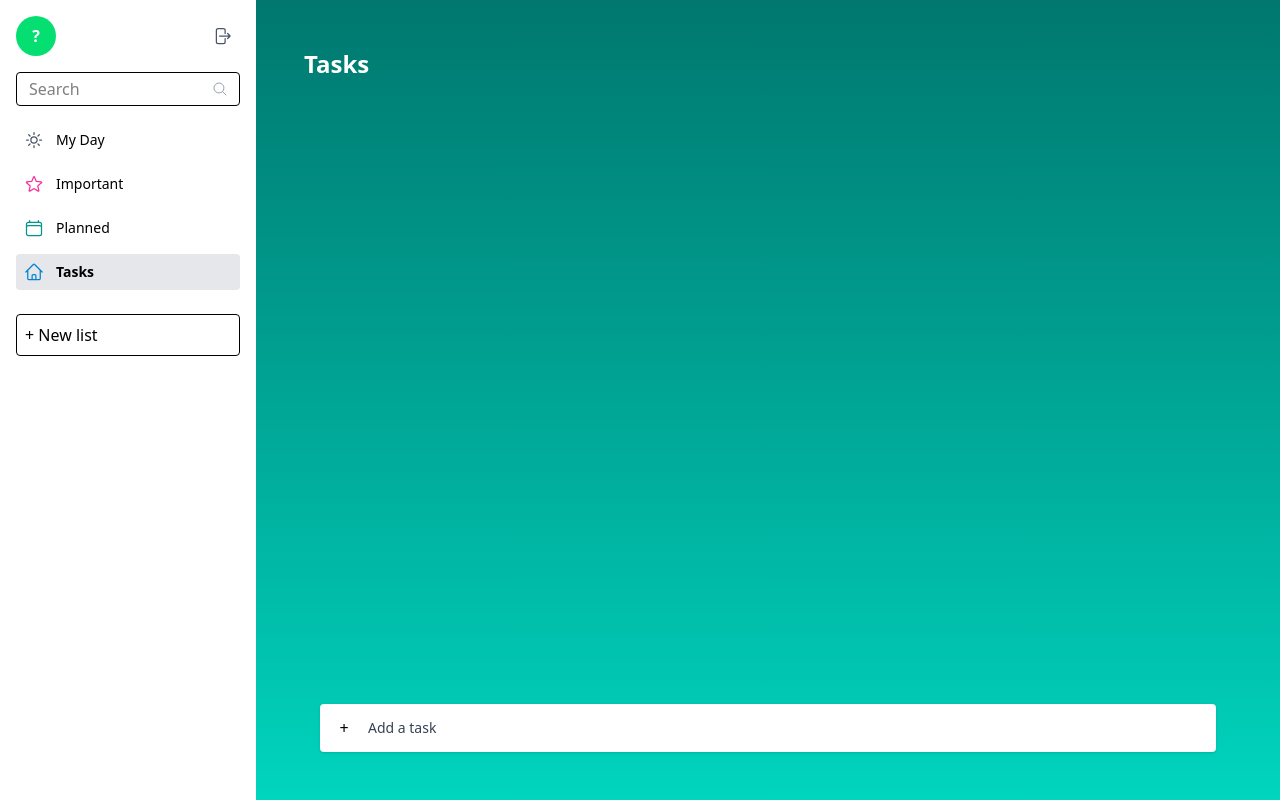
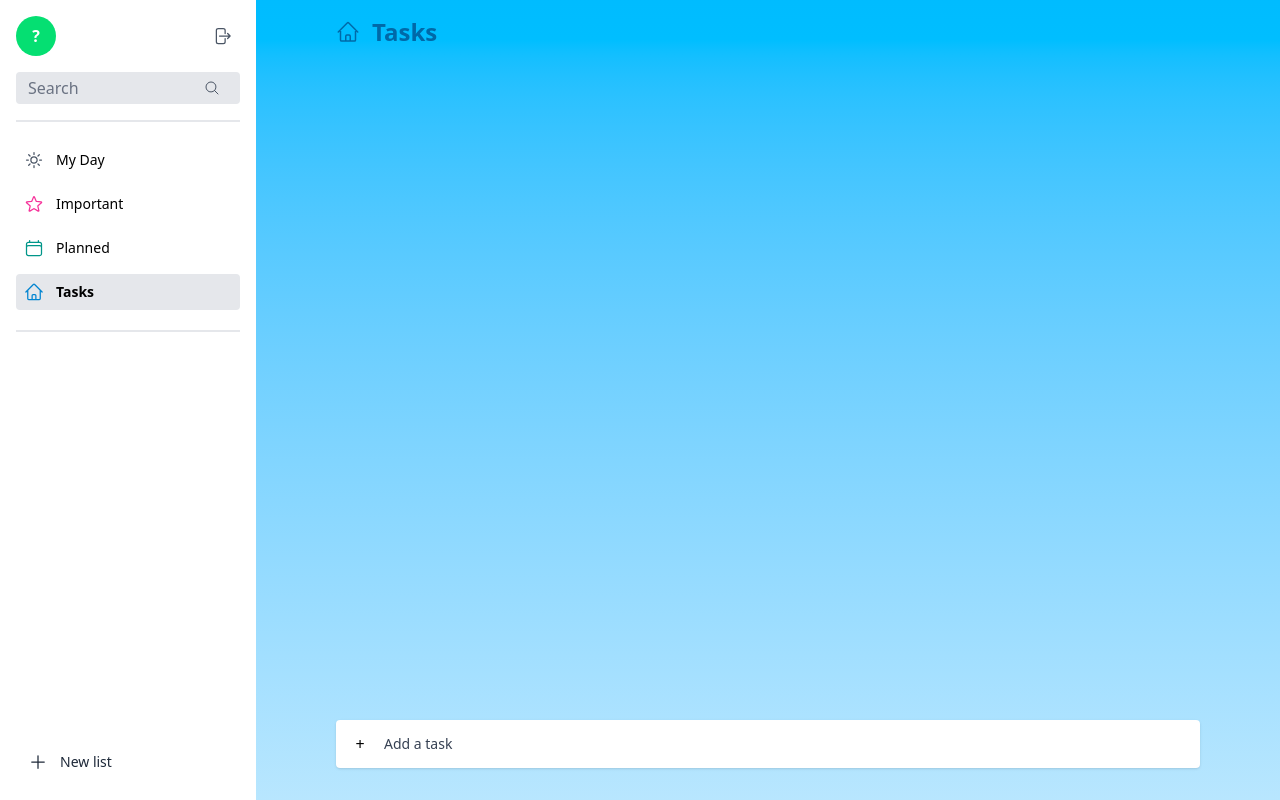
Before and after one commit to AndyAnh174/agent-todo, a Next.js app in the folder client/: page /task in a window 1280 px wide. Built offline with nearby package versions, Linux system fonts and the light colour scheme.

Commit message:
feat: update UI components with icons and improve styling; refactor API URL handling in multiple pages

```diff
--- a/client/src/app/important/page.tsx
+++ b/client/src/app/important/page.tsx
@@ -2,6 +2,7 @@
 
 import Sidebar from "@/components/Sidebar";
 import TaskInput from "@/components/TaskInput";
+import { StarIcon } from "@heroicons/react/24/outline";
 import { useEffect, useState } from "react";
 
 export default function Important() {
@@ -13,10 +14,12 @@ export default function Important() {
       const token = localStorage.getItem("token");
       if (!token) return;
       try {
-        const res = await fetch(
-          `${process.env.NEXT_PUBLIC_API_URL}/api/v1/todos?is_important=true&limit=50`,
-          { headers: { Authorization: `Bearer ${token}` }, cache: "no-store" }
-        );
+        const base = process.env.NEXT_PUBLIC_API_URL || "";
+        const url = `${base}/api/v1/todos?is_important=true&limit=50`;
+        const res = await fetch(url, {
+          headers: { Authorization: `Bearer ${token}` },
+          cache: "no-store",
+        });
         if (!res.ok) return;
         const data = await res.json();
         if (mounted) setTodos(data);
@@ -41,12 +44,16 @@ export default function Important() {
       <Sidebar />
       <div className="flex-1 min-h-screen">
         <section className="relative w-full">
-          <div className="w-full min-h-screen bg-gradient-to-b from-teal-700 to-teal-400 text-white relative">
-            <div className="p-8 md:p-12 max-w-4xl">
+          <div className="w-full min-h-screen bg-gradient-to-b from-pink-300 to-pink-100 text-pink-600 relative">
+            <div className="px-4 md:px-8">
+              <div className="p-4 max-w-4xl mx-auto flex items-center gap-3">
+                <StarIcon className="w-6 h-6 text-pink-600" />
                 <h1 className="text-2xl font-semibold">Important</h1>
               </div>
+            </div>
             {todos.length > 0 && (
-              <div className="p-8 md:p-12 max-w-4xl">
+              <div className="px-4">
+                <div className="p-4 max-w-4xl mx-auto">
                   <div className="bg-white rounded-md shadow-sm p-3">
                     {todos.map((todo: any) => (
                       <div
@@ -65,11 +72,12 @@ export default function Important() {
                     ))}
                   </div>
                 </div>
+              </div>
             )}
           </div>
 
           <div className="-mt-24 px-4 md:px-8 z-10">
-            <div className="max-w-4xl mx-auto">
+            <div className="p-4 max-w-4xl mx-auto">
               <TaskInput />
             </div>
           </div>
--- a/client/src/app/myday/page.tsx
+++ b/client/src/app/myday/page.tsx
@@ -25,13 +25,13 @@ export default function MyDay() {
       const token = localStorage.getItem("token");
       if (!token) return;
       try {
-        const res = await fetch(
-          `${process.env.NEXT_PUBLIC_API_URL}/api/v1/todos?limit=50`,
-          {
-            headers: { Authorization: `Bearer ${token}` },
-            cache: "no-store",
-          }
-        );
+        // fallback: if NEXT_PUBLIC_API_URL is not set, use same origin (so /api/v1/...)
+        const base = process.env.NEXT_PUBLIC_API_URL || "";
+        const url = `${base}/api/v1/todos?limit=50`;
+        const res = await fetch(url, {
+          headers: { Authorization: `Bearer ${token}` },
+          cache: "no-store",
+        });
         if (!res.ok) return;
         const data = await res.json();
         console.log("MyDay: loaded todos", data);
@@ -60,11 +60,11 @@ export default function MyDay() {
       <div className="flex-1 min-h-screen">
         <section className="relative w-full">
           {/* large gradient hero */}
-          <div className="w-full min-h-screen bg-gradient-to-b from-teal-700 to-teal-400 text-white relative">
+          <div className="w-full min-h-screen bg-gradient-to-b from-gray-500 to-yellow-200 text-white relative">
             <div className="px-4 md:px-8">
               <div className="p-4 max-w-4xl mx-auto">
-                <h1 className="text-2xl font-semibold">My Day</h1>
-                <p className="mt-2 text-[12px]">{today}</p>
+                <h1 className="text-3xl font-semibold">My Day</h1>
+                <p className="mt-2 text-[16px]">{today}</p>
               </div>
             </div>
 
--- a/client/src/app/planned/page.tsx
+++ b/client/src/app/planned/page.tsx
@@ -1,5 +1,5 @@
 "use client";
-
+import { CalendarIcon } from "@heroicons/react/24/outline";
 import Sidebar from "@/components/Sidebar";
 import TaskInput from "@/components/TaskInput";
 import { useEffect, useState } from "react";
@@ -41,12 +41,19 @@ export default function Planned() {
       <Sidebar />
       <div className="flex-1 min-h-screen">
         <section className="relative w-full">
-          <div className="w-full min-h-screen bg-gradient-to-b from-teal-700 to-teal-400 text-white relative">
-            <div className="p-8 md:p-12 max-w-4xl">
-              <h1 className="text-2xl font-semibold">Planned</h1>
+          <div className="w-full min-h-screen bg-gradient-to-b from-teal-400 to-teal-100 text-black relative">
+            <div className="px-4 md:px-8">
+              <div className="p-4 max-w-4xl mx-auto flex items-center gap-3">
+                <CalendarIcon className="w-6 h-6 text-teal-700" />
+                <h1 className="text-2xl font-semibold text-teal-700">
+                  Planned
+                </h1>
               </div>
+            </div>
+
             {todos.length > 0 && (
-              <div className="p-8 md:p-12 max-w-4xl">
+              <div className="px-4">
+                <div className="p-4 max-w-4xl mx-auto">
                   <div className="bg-white rounded-md shadow-sm p-3">
                     {todos.map((todo: any) => (
                       <div
@@ -65,11 +72,12 @@ export default function Planned() {
                     ))}
                   </div>
                 </div>
+              </div>
             )}
           </div>
 
           <div className="-mt-24 px-4 md:px-8 z-10">
-            <div className="max-w-4xl mx-auto">
+            <div className="p-4 max-w-4xl mx-auto">
               <TaskInput />
             </div>
           </div>
--- a/client/src/app/task/page.tsx
+++ b/client/src/app/task/page.tsx
@@ -1,5 +1,6 @@
 "use client";
 
+import { HomeIcon } from "@heroicons/react/24/outline";
 import Sidebar from "@/components/Sidebar";
 import TaskInput from "@/components/TaskInput";
 import { useEffect, useState } from "react";
@@ -13,10 +14,12 @@ export default function Task() {
       const token = localStorage.getItem("token");
       if (!token) return;
       try {
-        const res = await fetch(
-          `${process.env.NEXT_PUBLIC_API_URL}/api/v1/todos?limit=50`,
-          { headers: { Authorization: `Bearer ${token}` }, cache: "no-store" }
-        );
+        const base = process.env.NEXT_PUBLIC_API_URL || "";
+        const url = `${base}/api/v1/todos?limit=50`;
+        const res = await fetch(url, {
+          headers: { Authorization: `Bearer ${token}` },
+          cache: "no-store",
+        });
         if (!res.ok) return;
         const data = await res.json();
         if (mounted) setTodos(data);
@@ -41,12 +44,16 @@ export default function Task() {
       <Sidebar />
       <div className="flex-1 min-h-screen">
         <section className="relative w-full">
-          <div className="w-full min-h-screen bg-gradient-to-b from-teal-700 to-teal-400 text-white relative">
-            <div className="p-8 md:p-12 max-w-4xl">
-              <h1 className="text-2xl font-semibold">Tasks</h1>
+          <div className="w-full min-h-screen bg-gradient-to-b from-sky-400 to-sky-200 text-black relative">
+            <div className="px-4 md:px-8">
+              <div className="p-4 max-w-4xl mx-auto flex items-center gap-3">
+                <HomeIcon className="w-6 h-6 text-sky-700" />
+                <h1 className="text-2xl font-semibold text-sky-700">Tasks</h1>
+              </div>
             </div>
             {todos.length > 0 && (
-              <div className="p-8 md:p-12 max-w-4xl">
+              <div className="px-4">
+                <div className="p-4 max-w-4xl mx-auto">
                   <div className="bg-white rounded-md shadow-sm p-3">
                     {todos.map((todo: any) => (
                       <div
@@ -65,11 +72,12 @@ export default function Task() {
                     ))}
                   </div>
                 </div>
+              </div>
             )}
           </div>
 
           <div className="-mt-24 px-4 md:px-8 z-10">
-            <div className="max-w-4xl mx-auto">
+            <div className="p-4 max-w-4xl mx-auto">
               <TaskInput />
             </div>
           </div>
--- a/client/src/components/Sidebar.tsx
+++ b/client/src/components/Sidebar.tsx
@@ -9,6 +9,7 @@ import {
   HomeIcon,
   ArrowRightOnRectangleIcon,
   MagnifyingGlassIcon,
+  PlusIcon,
 } from "@heroicons/react/24/outline";
 
 export default function Sidebar() {
@@ -37,7 +38,7 @@ export default function Sidebar() {
   };
 
   return (
-    <aside className="w-64 bg-white min-h-screen p-4">
+    <aside className="w-64 bg-white min-h-screen p-4 flex flex-col">
       <div className="flex items-center justify-between mb-4">
         <div className="flex items-center gap-3">
           <div className="w-10 h-10 rounded-full bg-green-400 flex items-center justify-center text-white font-bold">
@@ -71,13 +72,13 @@ export default function Sidebar() {
 
       <div className="mb-4 relative">
         <input
-          className="w-full border rounded px-3 py-1"
+          className="w-full pr-12 rounded px-3 py-1 bg-gray-200 text-gray-700 placeholder-gray-500 focus:outline-none"
           placeholder="Search"
           aria-label="Search"
         />
-        <MagnifyingGlassIcon className="w-4 h-4 text-gray-400 absolute right-3 top-1/2 -translate-y-1/2" />
+        <MagnifyingGlassIcon className="w-8 h-6 hover:bg-gray-300 p-1 rounded-sm text-gray-600 absolute right-3 top-1/2 -translate-y-1/2" />
       </div>
-
+      <div className="border-1 border-gray-200 mb-5"></div>
       <nav className="space-y-2 text-sm">
         <Link
           href="/myday"
@@ -120,9 +121,12 @@ export default function Sidebar() {
         </Link>
       </nav>
 
-      <div className="mt-6">
-        <button className="w-full text-left px-2 py-2 border rounded">
-          + New list
+      <div className="border-1 border-gray-200 my-5"></div>
+
+      <div className="mt-auto">
+        <button className="w-full flex items-center gap-3 px-3 py-3 text-sm text-gray-800 hover:bg-gray-100 rounded">
+          <PlusIcon className="w-5 h-5 text-gray-800" />
+          <span>New list</span>
         </button>
       </div>
     </aside>
```
Lines whose indentation alone changed are shown as unchanged.
